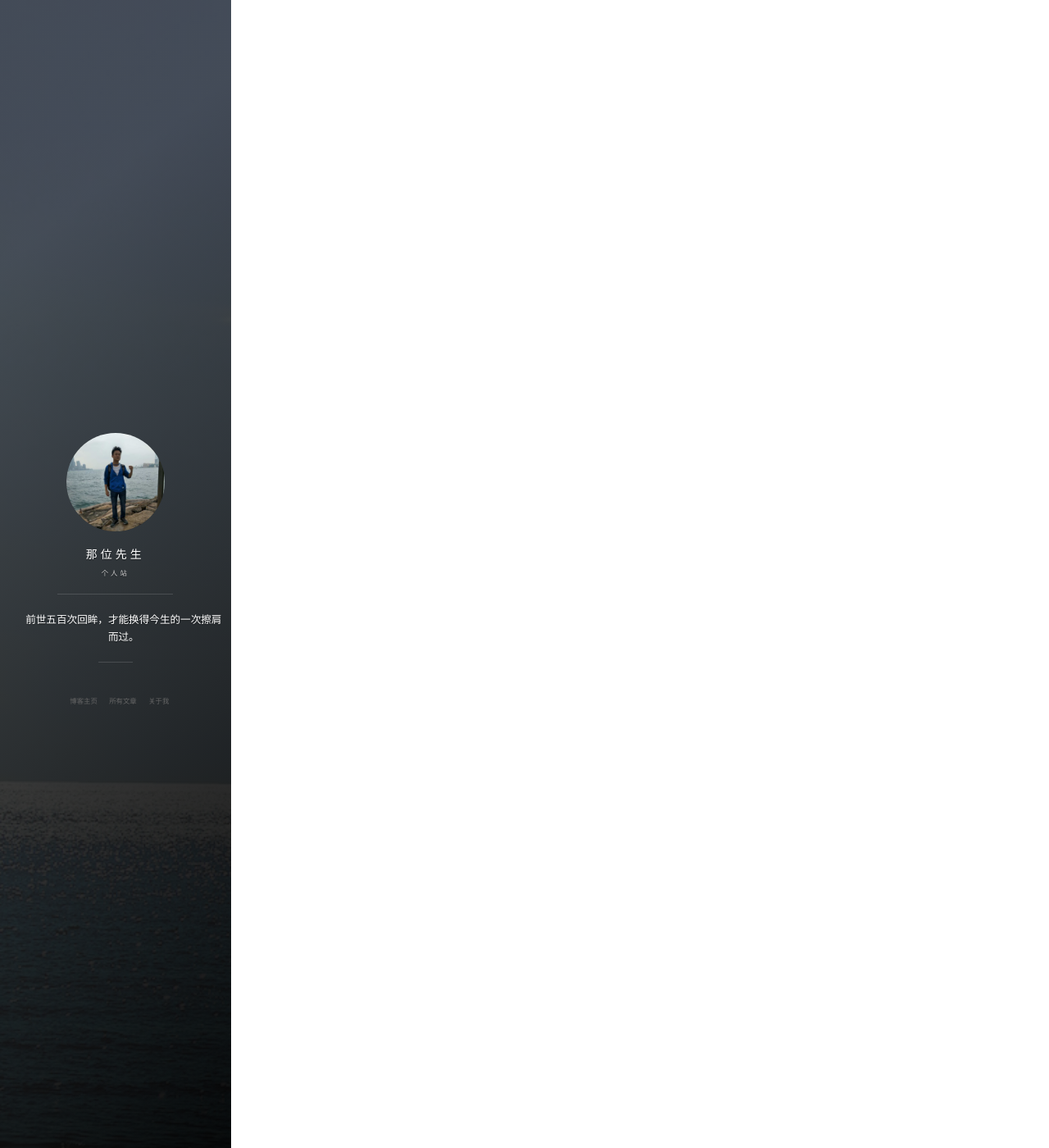
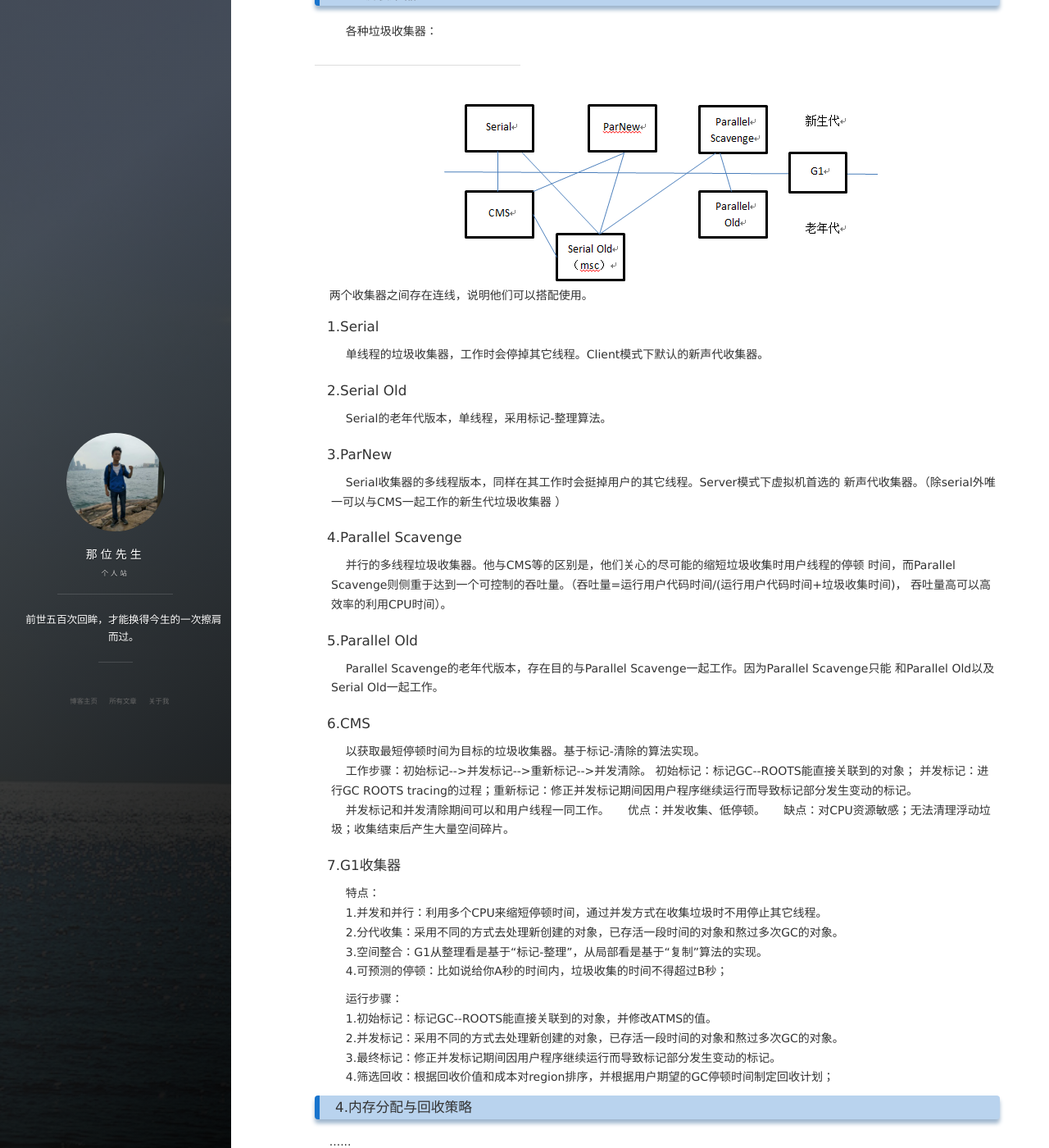
Before and after one commit to sirFive/sirFive.github.io, a Jekyll site: the page built from _posts/2018-11-17-JVM02--垃圾收集器和内存分配策略 .html, in a window 1280 px wide and 1400 px high, scrolled down 1634 px. Shown: the whole window at 82% size. Built offline with Jekyll 4.4.1, drawn with Linux system fonts in a browser that asks for light colours; nearby versions of some CDN libraries; comment, search, counter and statistics services are not loaded; some of the changed text lies outside the part shown.

Commit message:
垃圾收集器

```diff
--- a/_posts/2018-11-17-JVM02--垃圾收集器和内存分配策略 .html
+++ b/_posts/2018-11-17-JVM02--垃圾收集器和内存分配策略 .html
@@ -44,4 +44,83 @@ tag: JVM
     </li>
 </ul>
 <h3>2.垃圾收集算法</h3>
+<h4>1.标记清除算法</h4>
+<p style="margin-left: 2%;">
+    &nbsp;&nbsp;&nbsp;&nbsp;过程：首先标记出所有要回收的对象，在标记完成统一回收所有被标记的对象。
+    &nbsp;&nbsp;&nbsp;&nbsp;缺点：效率不高；标记清除后产生大量不连续的内存碎片。
+</p>
+<h4>2.复制算法</h4>
+<p style="margin-left: 2%;">
+    &nbsp;&nbsp;&nbsp;&nbsp;过程：将可用内存按容量划分为大小相等的两块 ，每次只使用其中的一块。当这一块用完了，将就还存活的
+    对象复制到另一块上面，然后再把已使用过的内存空间一次清理掉。
+    &nbsp;&nbsp;&nbsp;&nbsp;优点：实现简单、运行高效；
+    &nbsp;&nbsp;&nbsp;&nbsp;缺点：内存利用率低，将内存的使用缩小一半。
+</p>
+<h4>3.标记-整理算法</h4>
+<p style="margin-left: 2%;">
+    &nbsp;&nbsp;&nbsp;&nbsp;过程：标记过程仍然与“标记-清除”过程一致，但后续步骤不是对可回收对象进行直接清理，而是让所有
+    存活的对象都移动另一端，然后清理掉端边界以外的内存。
+</p>
+<h4>4.分代收集算法</h4>
+<p style="margin-left: 2%;">
+    &nbsp;&nbsp;&nbsp;&nbsp;java堆中分为新生代和老年代。新生代每次垃圾收集都有大量对象死去，存活的少量，因此采用复制算法；
+    老年代对象存活率高，采用标记-清除或标记-整理算法。
+</p>
+<h3>3.垃圾收集器</h3><p style="margin-left: 2%;">
+<p>
+    &nbsp;&nbsp;&nbsp;&nbsp;各种垃圾收集器：
+<hr/>
+<img src="/images/article/jvm/jvm02-collector.PNG"  alt="对象可达性"  align="center"/>
+&nbsp;&nbsp;&nbsp;&nbsp;两个收集器之间存在连线，说明他们可以搭配使用。
+</p>
+<h4>1.Serial</h4>
+<p>
+    &nbsp;&nbsp;&nbsp;&nbsp;单线程的垃圾收集器，工作时会停掉其它线程。Client模式下默认的新声代收集器。
+</p>
+<h4>2.Serial Old</h4>
+<p>
+    &nbsp;&nbsp;&nbsp;&nbsp;Serial的老年代版本，单线程，采用标记-整理算法。
+</p>
+<h4>3.ParNew</h4>
+<p>
+    &nbsp;&nbsp;&nbsp;&nbsp;Serial收集器的多线程版本，同样在其工作时会挺掉用户的其它线程。Server模式下虚拟机首选的
+    新声代收集器。（除serial外唯一可以与CMS一起工作的新生代垃圾收集器  ）
+</p>
+<h4>4.Parallel Scavenge</h4>
+<p>
+    &nbsp;&nbsp;&nbsp;&nbsp;并行的多线程垃圾收集器。他与CMS等的区别是，他们关心的尽可能的缩短垃圾收集时用户线程的停顿
+    时间，而Parallel Scavenge则侧重于达到一个可控制的吞吐量。（吞吐量=运行用户代码时间/(运行用户代码时间+垃圾收集时间)，
+    吞吐量高可以高效率的利用CPU时间）。
+
+</p>
+<h4>5.Parallel Old</h4>
+<p>
+    &nbsp;&nbsp;&nbsp;&nbsp;Parallel Scavenge的老年代版本，存在目的与Parallel Scavenge一起工作。因为Parallel Scavenge只能
+    和Parallel Old以及Serial Old一起工作。
+</p>
+<h4>6.CMS</h4>
+<p>
+    &nbsp;&nbsp;&nbsp;&nbsp;以获取最短停顿时间为目标的垃圾收集器。基于标记-清除的算法实现。<br/>
+    &nbsp;&nbsp;&nbsp;&nbsp;工作步骤：初始标记-->并发标记-->重新标记-->并发清除。 初始标记：标记GC--ROOTS能直接关联到的对象；
+    并发标记：进行GC ROOTS tracing的过程；重新标记：修正并发标记期间因用户程序继续运行而导致标记部分发生变动的标记。<br/>
+    &nbsp;&nbsp;&nbsp;&nbsp;并发标记和并发清除期间可以和用户线程一同工作。
+    &nbsp;&nbsp;&nbsp;&nbsp;优点：并发收集、低停顿。
+    &nbsp;&nbsp;&nbsp;&nbsp;缺点：对CPU资源敏感；无法清理浮动垃圾；收集结束后产生大量空间碎片。
+</p>
+<h4>7.G1收集器</h4>
+<p>
+    &nbsp;&nbsp;&nbsp;&nbsp;特点：<br/>
+    &nbsp;&nbsp;&nbsp;&nbsp;1.并发和并行：利用多个CPU来缩短停顿时间，通过并发方式在收集垃圾时不用停止其它线程。<br/>
+    &nbsp;&nbsp;&nbsp;&nbsp;2.分代收集：采用不同的方式去处理新创建的对象，已存活一段时间的对象和熬过多次GC的对象。<br/>
+    &nbsp;&nbsp;&nbsp;&nbsp;3.空间整合：G1从整理看是基于“标记-整理”，从局部看是基于“复制”算法的实现。<br/>
+    &nbsp;&nbsp;&nbsp;&nbsp;4.可预测的停顿：比如说给你A秒的时间内，垃圾收集的时间不得超过B秒；
+</p>
+<p>
+    &nbsp;&nbsp;&nbsp;&nbsp;运行步骤：<br/>
+    &nbsp;&nbsp;&nbsp;&nbsp;1.初始标记：标记GC--ROOTS能直接关联到的对象，并修改ATMS的值。<br/>
+    &nbsp;&nbsp;&nbsp;&nbsp;2.并发标记：采用不同的方式去处理新创建的对象，已存活一段时间的对象和熬过多次GC的对象。<br/>
+    &nbsp;&nbsp;&nbsp;&nbsp;3.最终标记：修正并发标记期间因用户程序继续运行而导致标记部分发生变动的标记。<br/>
+    &nbsp;&nbsp;&nbsp;&nbsp;4.筛选回收：根据回收价值和成本对region排序，并根据用户期望的GC停顿时间制定回收计划；
+</p>
+<h3>4.内存分配与回收策略</h3>
 &nbsp;&nbsp;&nbsp;&nbsp;......<br/>
```
Also changed, not shown: images/article/jvm/jvm02-collector.PNG (added).
